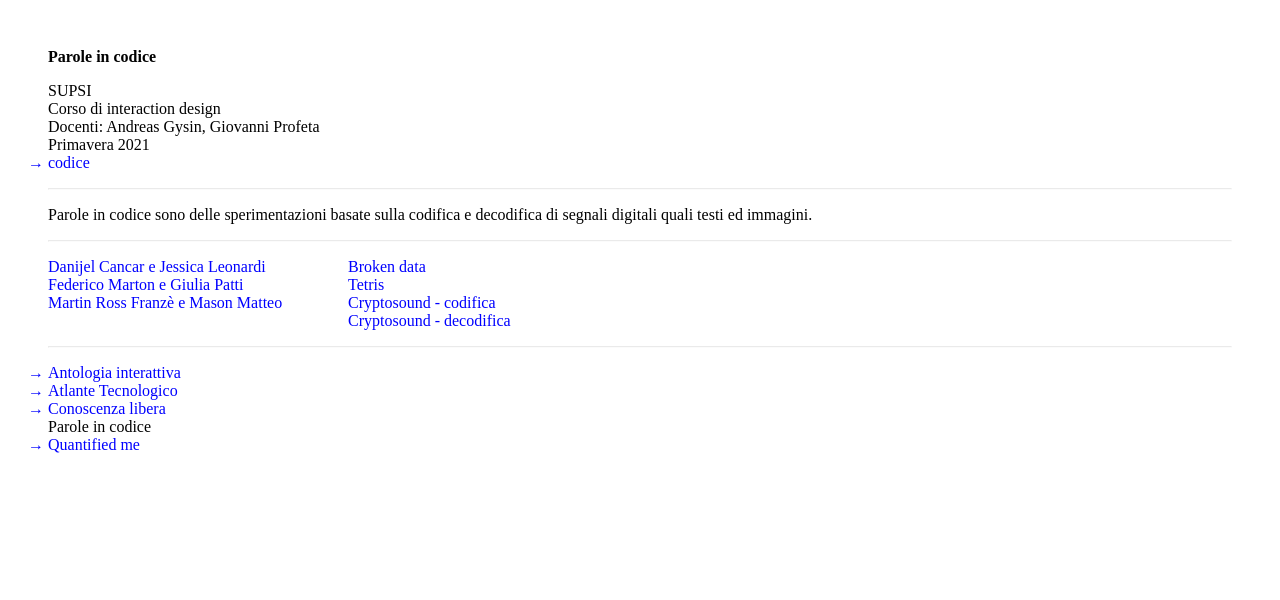
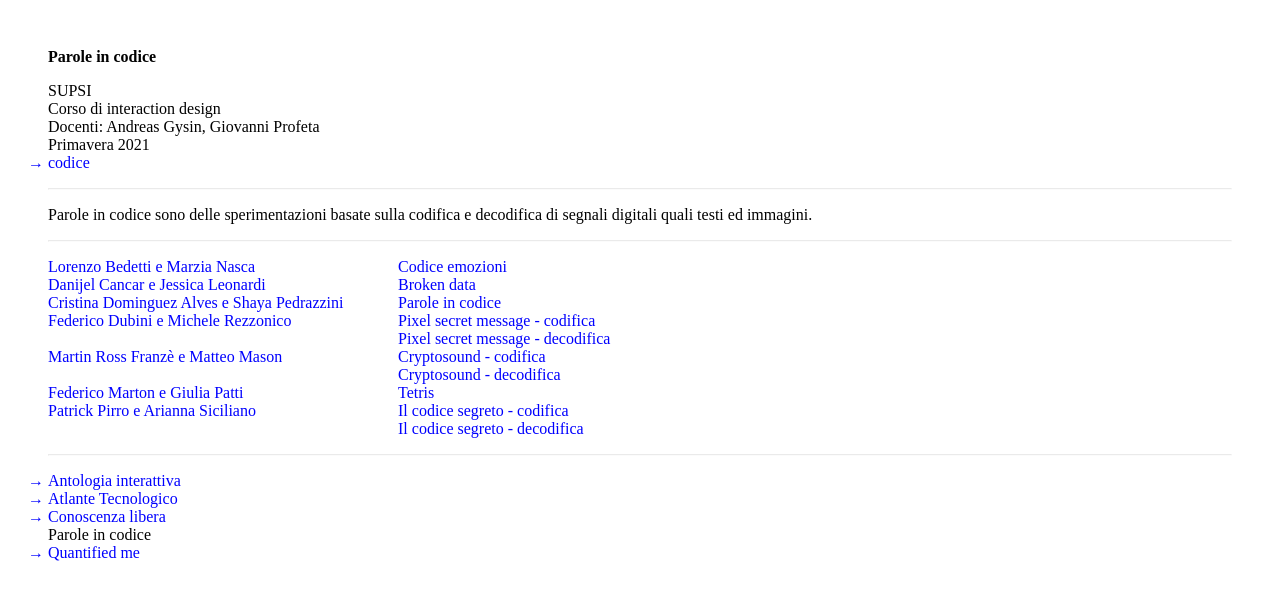
Before and after one commit to ixd-supsi/paroleincodice, a plain HTML site: page index.html in a window 1280 px wide. Drawn offline with Linux system fonts and the light colour scheme.

Commit message:
add all projects

```diff
--- a/index.html
+++ b/index.html
@@ -37,7 +37,7 @@
                 list-style: none;
             }
             .author {
-                width: 300px;
+                width: 350px;
                 display: inline-block;
             }
             h4{
@@ -86,16 +86,34 @@
         </p>
         <hr>
         <ul>
+            <li><a href="https://lorenzo-bedetti.github.io/Codice_emozioni/">
+                <span class="author">Lorenzo Bedetti e Marzia Nasca</span><span>Codice emozioni</span>
+            </a></li>
             <li><a href="https://danijeluuz.github.io/encode_decode/">
                 <span class="author">Danijel Cancar e Jessica Leonardi</span><span>Broken data</span>
             </a></li>
+            <li><a href="https://dominguezcristina.github.io/parole-in-codice/">
+                <span class="author">Cristina Dominguez Alves e Shaya Pedrazzini</span><span>Parole in codice</span>
+            </a></li>
+            <li><a href="https://federicodubini.github.io/codice-segreto/codifica/codifica.html">
+                <span class="author">Federico Dubini e Michele Rezzonico</span><span>Pixel secret message - codifica</span><br/></a>
+                <a href="https://federicodubini.github.io/codice-segreto/decodifica/decodifica.html">
+                    <span class="author"></span><span>Pixel secret message - decodifica</span><br/>
+                </a>
+            </li>
+            <li><a href="https://matteomason2000.github.io/Cryptosound-encoder/">
+                <span class="author">Martin Ross Franzè e Matteo Mason</span><span>Cryptosound - codifica</span><br/></a>
+                <a href="https://matteomason2000.github.io/CryptoSound-decoder/">
+                    <span class="author"></span><span>Cryptosound - decodifica</span><br/>
+                </a>
+            </li>
             <li><a href="https://giuliapatti.github.io/Tetris/">
                 <span class="author">Federico Marton e Giulia Patti</span><span>Tetris</span>
             </a></li>
-            <li><a href="https://matteomason2000.github.io/Cryptosound-encoder/">
-                <span class="author">Martin Ross Franzè e Mason Matteo</span><span>Cryptosound - codifica</span><br/></a>
-                <a href="https://matteomason2000.github.io/CryptoSound-decoder/">
-                    <span class="author"></span><span>Cryptosound - decodifica</span><br/>
+            <li><a href="https://ariannasiciliano.github.io/CodiceSegreto/encoding.html">
+                <span class="author">Patrick Pirro e Arianna Siciliano</span><span>Il codice segreto - codifica</span><br/></a>
+                <a href="https://ariannasiciliano.github.io/CodiceSegreto/decoding.html">
+                    <span class="author"></span><span>Il codice segreto - decodifica</span><br/>
                 </a>
             </li>
         </ul>
```
